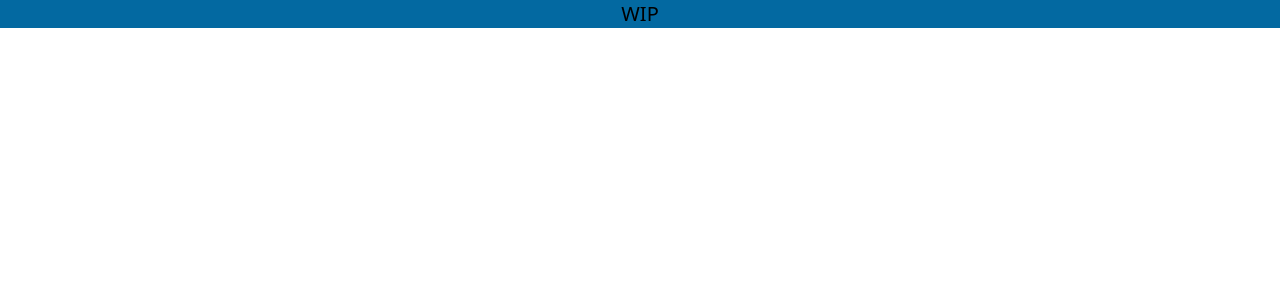
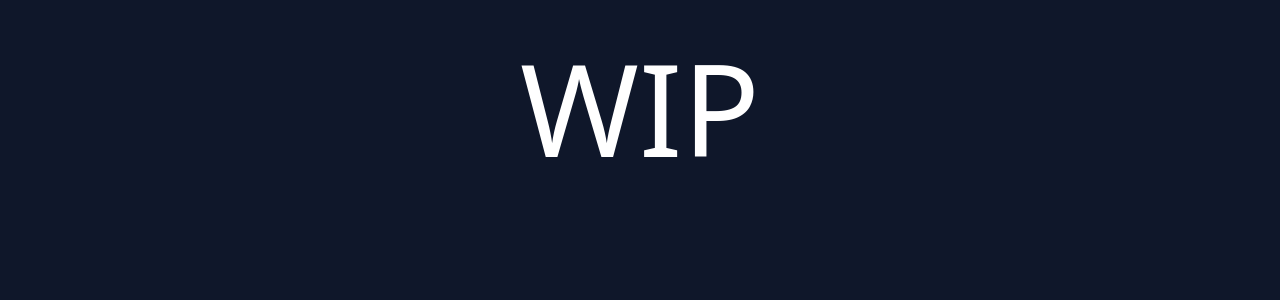
Before and after one commit to gogouravr/dot-portfolio, a React (Create React App) app: page / in a window 1280 px wide. Shown: the top 300 px of the page. Built offline with nearby package versions, Linux system fonts and the light colour scheme.

Commit message:
Style `WIP` component

```diff
--- a/public/index.html
+++ b/public/index.html
@@ -1,14 +1,12 @@
 <!DOCTYPE html>
 <html lang="en">
+
 <head>
   <meta charset="utf-8" />
   <link rel="icon" href="%PUBLIC_URL%/favicon.ico" />
   <meta name="viewport" content="width=device-width, initial-scale=1" />
   <meta name="theme-color" content="#000000" />
-    <meta
-      name="description"
-      content="Web site created using create-react-app"
-    />
+  <meta name="description" content="Web site created using create-react-app" />
   <link rel="apple-touch-icon" href="%PUBLIC_URL%/logo192.png" />
   <!--
       manifest.json provides metadata used when your web app is installed on a
@@ -26,7 +24,8 @@
     -->
   <title>React App</title>
 </head>
-  <body>
+
+<body class="bg-slate-900">
   <noscript>You need to enable JavaScript to run this app.</noscript>
   <div id="root"></div>
   <!--
@@ -40,4 +39,5 @@
       To create a production bundle, use `npm run build` or `yarn build`.
     -->
 </body>
+
 </html>
--- a/src/App.js
+++ b/src/App.js
@@ -2,7 +2,7 @@ import WIP from './components/WIP';
 
 function App() {
   return (
-    <div className="App">
+    <div className="App bg-slate-900">
       <WIP />
     </div>
   );
--- a/src/components/WIP.jsx
+++ b/src/components/WIP.jsx
@@ -2,6 +2,8 @@ import React from 'react'
 
 export default function WIP() {
     return (
-        <div className='text-black text- text-xl text-center hover:bg-sky-700'>WIP</div>
+        <div className='text-white text-9xl text-center font-light mt-11 font-prime'>
+            WIP
+        </div>
     )
 }
--- a/tailwind.config.js
+++ b/tailwind.config.js
@@ -4,6 +4,9 @@ module.exports = {
     "./src/**/*.{js,jsx,ts,tsx}",
   ],
   theme: {
+    fontFamily: {
+      'prime': ['Inter var', 'ui-sans-serif', 'system-ui', '-apple-system', 'BlinkMacSystemFont', 'Segoe UI', 'Roboto', 'Helvetica Neue', 'Arial', 'Noto Sans', 'sans-serif', 'Apple Color Emoji', 'Segoe UI Emoji', 'Segoe UI Symbol', 'Noto Color Emoji']
+    },
     extend: {},
   },
   plugins: [],
```
Lines whose indentation alone changed are shown as unchanged.
